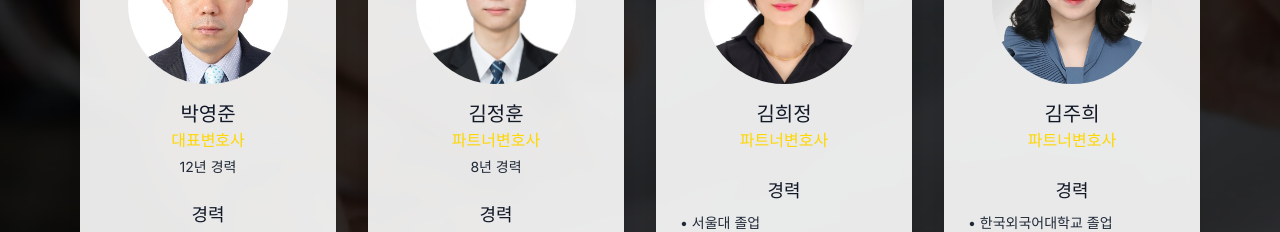
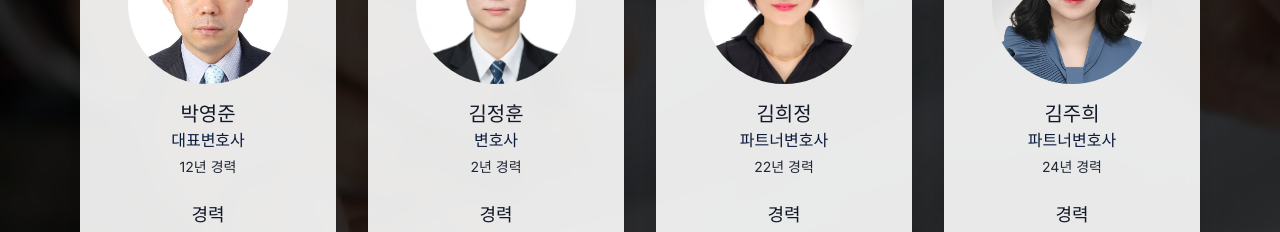
Before and after one commit to gu991230-cyber/gugit, a Next.js app: page / in a window 1280 px wide. Shown: the part 1320-1552 px from the top of the page. Built offline with nearby package versions, Linux system fonts and the light colour scheme; no server answers.

Commit message:
style: update lawyer titles to dark navy; adjust years (김정훈 2년, 김희정 22년, 김주희 24년) and rename 김정훈 직함 to 변호사

```diff
--- a/src/app/page.tsx
+++ b/src/app/page.tsx
@@ -131,7 +131,7 @@ export default function Home() {
                     />
                   </div>
                   <h4 className="text-xl font-bold text-gray-900">박영준</h4>
-                  <p className="font-medium" style={{ color: '#FFD700' }}>대표변호사</p>
+                  <p className="font-medium" style={{ color: '#0B1B3B' }}>대표변호사</p>
                   <p className="text-sm text-gray-800 mt-1">12년 경력</p>
                 </div>
                 <div className="text-center">
@@ -165,8 +165,8 @@ export default function Home() {
                     />
                   </div>
                   <h4 className="text-xl font-bold text-gray-900">김정훈</h4>
-                  <p className="font-medium" style={{ color: '#FFD700' }}>파트너변호사</p>
-                  <p className="text-sm text-gray-800 mt-1">8년 경력</p>
+                  <p className="font-medium" style={{ color: '#0B1B3B' }}>변호사</p>
+                  <p className="text-sm text-gray-800 mt-1">2년 경력</p>
                 </div>
                 <div className="text-center">
                   <h5 className="text-lg font-bold text-gray-900 mb-2">경력</h5>
@@ -191,7 +191,8 @@ export default function Home() {
                     />
                   </div>
                   <h4 className="text-xl font-bold text-gray-900">김희정</h4>
-                  <p className="font-medium" style={{ color: '#FFD700' }}>파트너변호사</p>
+                  <p className="font-medium" style={{ color: '#0B1B3B' }}>파트너변호사</p>
+                  <p className="text-sm text-gray-800 mt-1">22년 경력</p>
                 </div>
                 <div className="text-center">
                   <h5 className="text-lg font-bold text-gray-900 mb-2">경력</h5>
@@ -216,7 +217,8 @@ export default function Home() {
                     />
                   </div>
                   <h4 className="text-xl font-bold text-gray-900">김주희</h4>
-                  <p className="font-medium" style={{ color: '#FFD700' }}>파트너변호사</p>
+                  <p className="font-medium" style={{ color: '#0B1B3B' }}>파트너변호사</p>
+                  <p className="text-sm text-gray-800 mt-1">24년 경력</p>
                 </div>
                 <div className="text-center">
                   <h5 className="text-lg font-bold text-gray-900 mb-2">경력</h5>
```
